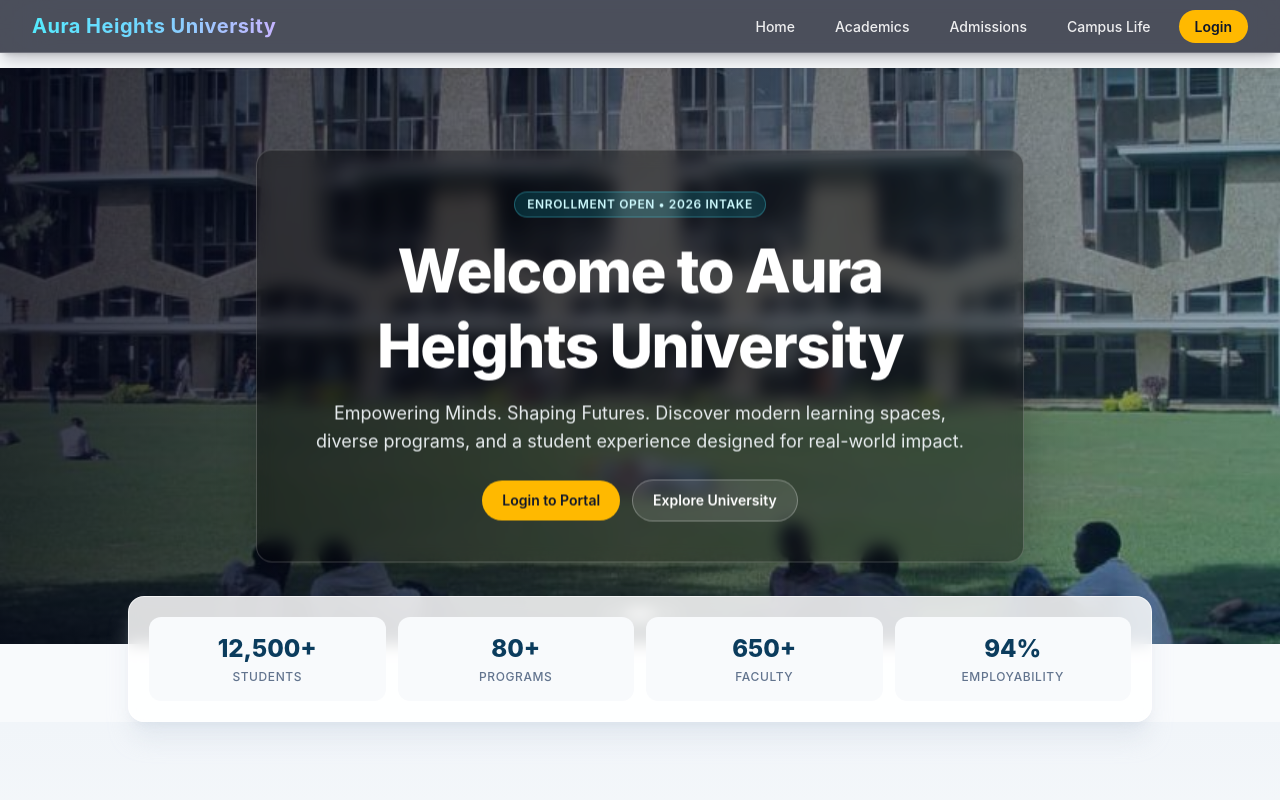
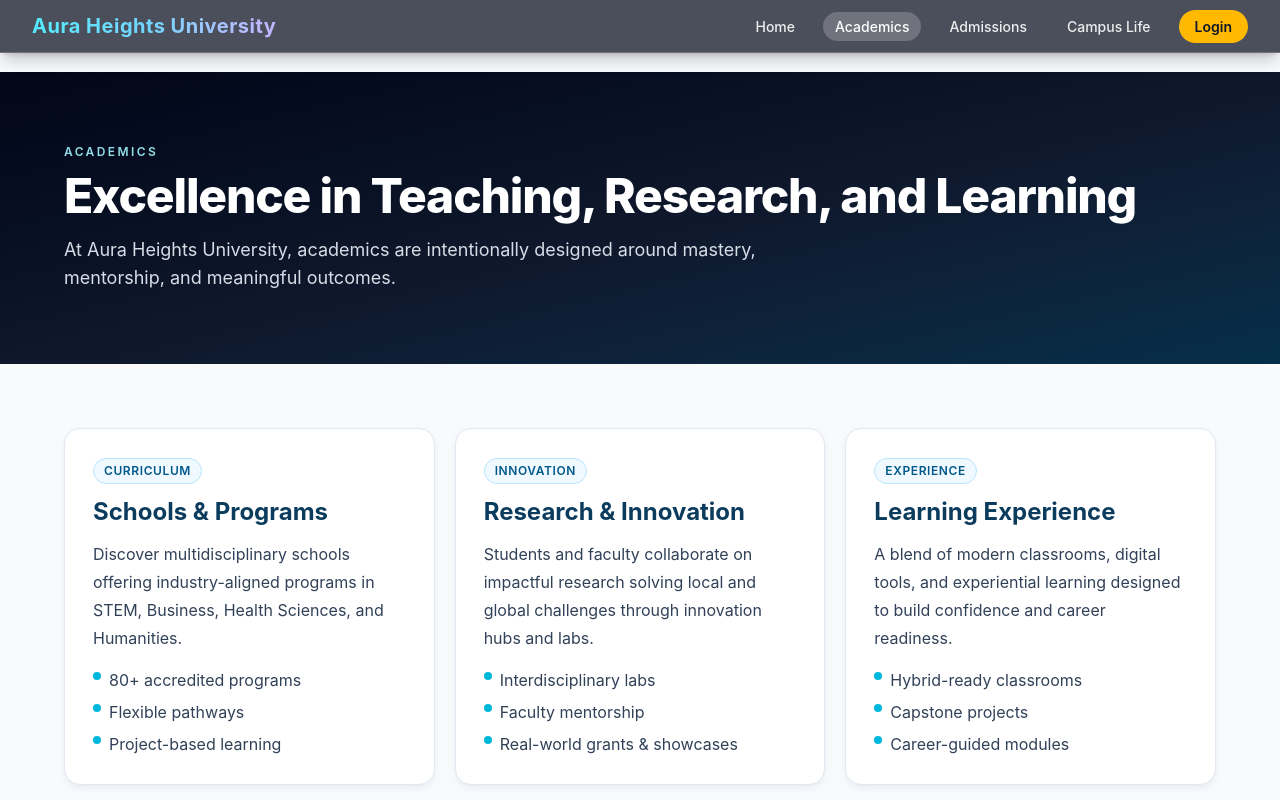
Before and after one commit to JoginderMikael/UMS, a React (Vite) app in the folder Frontend/: page /academics in a window 1280 px wide. Before the commit this address led to /. Shown: the top 800 px of the page. Built offline with nearby package versions, Linux system fonts and the light colour scheme.

Commit message:
more pages on the system

```diff
--- a/Frontend/src/App.jsx
+++ b/Frontend/src/App.jsx
@@ -1,4 +1,7 @@
 import { Navigate, Route, Routes } from 'react-router-dom'
+import AcademicsPage from './features/public/pages/AcademicsPage'
+import AdmissionsPage from './features/public/pages/AdmissionsPage'
+import CampusLifePage from './features/public/pages/CampusLifePage'
 import HomePage from './features/public/pages/HomePage'
 import LoginPage from './features/public/pages/LoginPage'
 
@@ -6,6 +9,9 @@ function App() {
   return (
     <Routes>
       <Route path="/" element={<HomePage />} />
+      <Route path="/academics" element={<AcademicsPage />} />
+      <Route path="/admissions" element={<AdmissionsPage />} />
+      <Route path="/campus-life" element={<CampusLifePage />} />
       <Route path="/login" element={<LoginPage />} />
       <Route path="*" element={<Navigate to="/" replace />} />
     </Routes>
--- a/Frontend/src/components/layout/Navbar.jsx
+++ b/Frontend/src/components/layout/Navbar.jsx
@@ -1,3 +1,5 @@
+import { Link, NavLink } from 'react-router-dom'
+
 function Navbar({ navItems, userLabel, userPath, isLoggedIn }) {
   return (
     <header className="fixed inset-x-0 top-0 z-50 border-b border-white/20 bg-slate-950/70 text-white shadow-lg shadow-slate-950/20 backdrop-blur-xl">
@@ -9,18 +11,24 @@ function Navbar({ navItems, userLabel, userPath, isLoggedIn }) {
         <nav aria-label="Main navigation">
           <ul className="flex flex-wrap items-center gap-2 md:gap-4">
             {navItems.map((item) => (
-              <li key={item}>
-                <a
-                  href="#"
-                  className="rounded-full px-3 py-1.5 text-sm font-medium text-white/90 transition hover:bg-white/15 hover:text-white"
+              <li key={item.to}>
+                <NavLink
+                  to={item.to}
+                  className={({ isActive }) =>
+                    `rounded-full px-3 py-1.5 text-sm font-medium transition ${
+                      isActive
+                        ? 'bg-white/20 text-white'
+                        : 'text-white/90 hover:bg-white/15 hover:text-white'
+                    }`
+                  }
                 >
-                  {item}
-                </a>
+                  {item.label}
+                </NavLink>
               </li>
             ))}
             <li>
-              <a
-                href={userPath}
+              <Link
+                to={userPath}
                 className={`rounded-full px-4 py-2 text-sm font-semibold transition ${
                   isLoggedIn
                     ? 'border border-cyan-300/40 bg-cyan-400/10 text-cyan-100 hover:bg-cyan-300/20'
@@ -28,7 +36,7 @@ function Navbar({ navItems, userLabel, userPath, isLoggedIn }) {
                 }`}
               >
                 {userLabel}
-              </a>
+              </Link>
             </li>
           </ul>
         </nav>
--- a/Frontend/src/constants/homeContent.js
+++ b/Frontend/src/constants/homeContent.js
@@ -1,4 +1,9 @@
-export const navItems = ['Home', 'Academics', 'Admissions', 'Campus Life']
+export const navItems = [
+  { label: 'Home', to: '/' },
+  { label: 'Academics', to: '/academics' },
+  { label: 'Admissions', to: '/admissions' },
+  { label: 'Campus Life', to: '/campus-life' },
+]
 
 export const homeStats = [
   { label: 'Students', value: '12,500+' },
--- /dev/null
+++ b/Frontend/src/features/public/components/FeaturePanel.jsx
@@ -0,0 +1,27 @@
+function FeaturePanel({ title, description, badge, items = [] }) {
+  return (
+    <article className="rounded-2xl border border-slate-200 bg-white p-6 shadow-md shadow-slate-200/50 md:p-7">
+      {badge ? (
+        <p className="inline-flex rounded-full border border-sky-200 bg-sky-50 px-2.5 py-1 text-xs font-semibold uppercase tracking-wider text-sky-800">
+          {badge}
+        </p>
+      ) : null}
+
+      <h2 className="mt-3 text-2xl font-bold text-[#0b3c5d]">{title}</h2>
+      <p className="mt-3 leading-7 text-slate-700">{description}</p>
+
+      {items.length ? (
+        <ul className="mt-4 space-y-2">
+          {items.map((item) => (
+            <li key={item} className="flex items-start gap-2 text-slate-700">
+              <span className="mt-1 h-2 w-2 rounded-full bg-cyan-500" />
+              <span>{item}</span>
+            </li>
+          ))}
+        </ul>
+      ) : null}
+    </article>
+  )
+}
+
+export default FeaturePanel
--- /dev/null
+++ b/Frontend/src/features/public/components/PublicPageShell.jsx
@@ -0,0 +1,33 @@
+import { useMemo } from 'react'
+import Footer from '../../../components/layout/Footer'
+import Navbar from '../../../components/layout/Navbar'
+import { navItems } from '../../../constants/homeContent'
+import { resolveUserNavState } from '../../../utils/session'
+
+function PublicPageShell({ eyebrow, title, subtitle, children }) {
+  const userNavState = useMemo(() => resolveUserNavState(), [])
+
+  return (
+    <div className="min-h-screen bg-slate-50 text-slate-800">
+      <Navbar navItems={navItems} {...userNavState} />
+
+      <main className="pt-20 md:pt-18">
+        <section className="bg-linear-to-br from-slate-950 via-slate-900 to-sky-950 px-4 py-14 text-white md:px-8 md:py-18">
+          <div className="mx-auto max-w-6xl">
+            <p className="text-xs font-semibold uppercase tracking-[0.2em] text-cyan-200/90">{eyebrow}</p>
+            <h1 className="mt-3 text-3xl font-extrabold tracking-tight md:text-5xl">{title}</h1>
+            <p className="mt-4 max-w-3xl text-slate-200/95 md:text-lg">{subtitle}</p>
+          </div>
+        </section>
+
+        <section className="px-4 py-12 md:px-8 md:py-16">
+          <div className="mx-auto max-w-6xl">{children}</div>
+        </section>
+      </main>
+
+      <Footer />
+    </div>
+  )
+}
+
+export default PublicPageShell
--- /dev/null
+++ b/Frontend/src/features/public/pages/AcademicsPage.jsx
@@ -0,0 +1,44 @@
+import FeaturePanel from '../components/FeaturePanel'
+import PublicPageShell from '../components/PublicPageShell'
+
+const academicHighlights = [
+  {
+    title: 'Schools & Programs',
+    description:
+      'Discover multidisciplinary schools offering industry-aligned programs in STEM, Business, Health Sciences, and Humanities.',
+    badge: 'Curriculum',
+    items: ['80+ accredited programs', 'Flexible pathways', 'Project-based learning'],
+  },
+  {
+    title: 'Research & Innovation',
+    description:
+      'Students and faculty collaborate on impactful research solving local and global challenges through innovation hubs and labs.',
+    badge: 'Innovation',
+    items: ['Interdisciplinary labs', 'Faculty mentorship', 'Real-world grants & showcases'],
+  },
+  {
+    title: 'Learning Experience',
+    description:
+      'A blend of modern classrooms, digital tools, and experiential learning designed to build confidence and career readiness.',
+    badge: 'Experience',
+    items: ['Hybrid-ready classrooms', 'Capstone projects', 'Career-guided modules'],
+  },
+]
+
+function AcademicsPage() {
+  return (
+    <PublicPageShell
+      eyebrow="Academics"
+      title="Excellence in Teaching, Research, and Learning"
+      subtitle="At Aura Heights University, academics are intentionally designed around mastery, mentorship, and meaningful outcomes."
+    >
+      <div className="grid gap-5 lg:grid-cols-3">
+        {academicHighlights.map((item) => (
+          <FeaturePanel key={item.title} {...item} />
+        ))}
+      </div>
+    </PublicPageShell>
+  )
+}
+
+export default AcademicsPage
--- /dev/null
+++ b/Frontend/src/features/public/pages/AdmissionsPage.jsx
@@ -0,0 +1,44 @@
+import FeaturePanel from '../components/FeaturePanel'
+import PublicPageShell from '../components/PublicPageShell'
+
+const admissionSteps = [
+  {
+    title: 'Apply Online',
+    description:
+      'Complete your application through our digital admissions portal with easy document uploads and progress tracking.',
+    badge: 'Step 1',
+    items: ['Simple online form', 'Secure document upload', 'Application status tracking'],
+  },
+  {
+    title: 'Review & Guidance',
+    description:
+      'Our admissions advisors review your profile holistically and support you with scholarships, program fit, and onboarding.',
+    badge: 'Step 2',
+    items: ['Transparent review criteria', 'Scholarship guidance', 'Direct advisor support'],
+  },
+  {
+    title: 'Offer & Enrollment',
+    description:
+      'Receive your admission decision, accept your offer, and complete enrollment with a personalized onboarding journey.',
+    badge: 'Step 3',
+    items: ['Fast decision updates', 'Enrollment checklist', 'Welcome orientation'],
+  },
+]
+
+function AdmissionsPage() {
+  return (
+    <PublicPageShell
+      eyebrow="Admissions"
+      title="Your Journey to Aura Heights Starts Here"
+      subtitle="We make admissions transparent, supportive, and student-centered—from first application to first class."
+    >
+      <div className="grid gap-5 lg:grid-cols-3">
+        {admissionSteps.map((item) => (
+          <FeaturePanel key={item.title} {...item} />
+        ))}
+      </div>
+    </PublicPageShell>
+  )
+}
+
+export default AdmissionsPage
--- /dev/null
+++ b/Frontend/src/features/public/pages/CampusLifePage.jsx
@@ -0,0 +1,44 @@
+import FeaturePanel from '../components/FeaturePanel'
+import PublicPageShell from '../components/PublicPageShell'
+
+const campusLifeThemes = [
+  {
+    title: 'Clubs & Communities',
+    description:
+      'Join student-led clubs, innovation circles, and cultural communities that help you grow beyond the classroom.',
+    badge: 'Community',
+    items: ['50+ active clubs', 'Leadership opportunities', 'Intercultural events'],
+  },
+  {
+    title: 'Wellbeing & Support',
+    description:
+      'Comprehensive support services for wellness, counseling, career coaching, and peer mentorship.',
+    badge: 'Support',
+    items: ['Student wellness center', 'Academic coaching', 'Career readiness services'],
+  },
+  {
+    title: 'Vibrant Campus Experience',
+    description:
+      'From hackathons to sports, campus life at AHU is designed to be energetic, inclusive, and memorable.',
+    badge: 'Experience',
+    items: ['Annual festivals', 'Sports & recreation', 'Innovation showcases'],
+  },
+]
+
+function CampusLifePage() {
+  return (
+    <PublicPageShell
+      eyebrow="Campus Life"
+      title="A Campus Experience Built for Growth"
+      subtitle="At AHU, student life is dynamic and purpose-driven—designed to help you belong, lead, and thrive."
+    >
+      <div className="grid gap-5 lg:grid-cols-3">
+        {campusLifeThemes.map((item) => (
+          <FeaturePanel key={item.title} {...item} />
+        ))}
+      </div>
+    </PublicPageShell>
+  )
+}
+
+export default CampusLifePage
--- a/Frontend/src/features/public/pages/LoginPage.jsx
+++ b/Frontend/src/features/public/pages/LoginPage.jsx
@@ -43,7 +43,7 @@ function LoginPage() {
   }
 
   return (
-    <main className="flex min-h-screen items-center justify-center bg-gradient-to-r from-[#0b3c5d] to-[#3282b8] px-4 py-8">
+    <main className="flex min-h-screen items-center justify-center bg-linear-to-r from-[#0b3c5d] to-[#3282b8] px-4 py-8">
       <div className="w-full max-w-md">
         <LoginFormCard
           formData={formData}
--- a/Frontend/vite.config.js
+++ b/Frontend/vite.config.js
@@ -6,6 +6,8 @@ import tailwindcss from '@tailwindcss/vite'
 export default defineConfig({
   plugins: [react(), tailwindcss()],
   server: {
+    port: 5173,
+    strictPort: true,
     proxy: {
       '/api': {
         target: 'http://localhost:8081',
```
